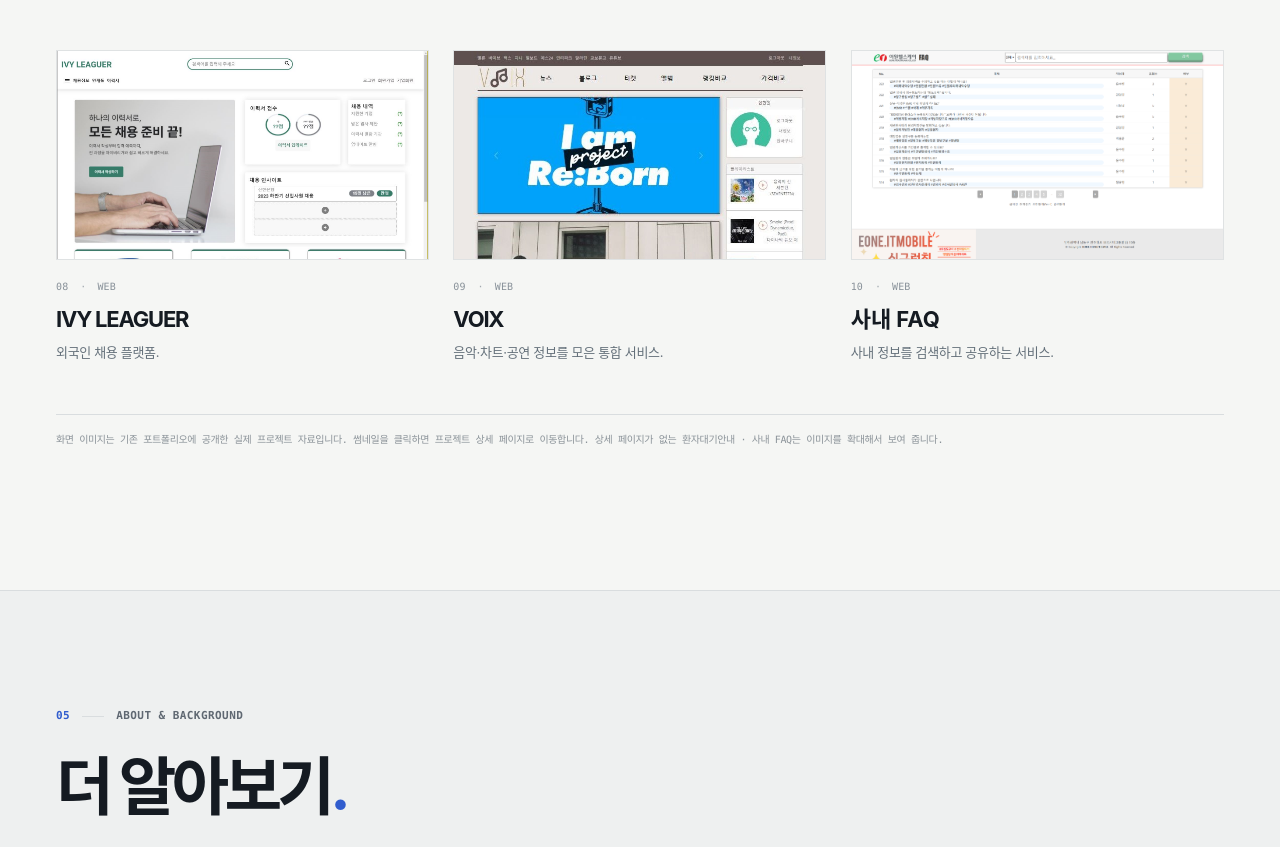
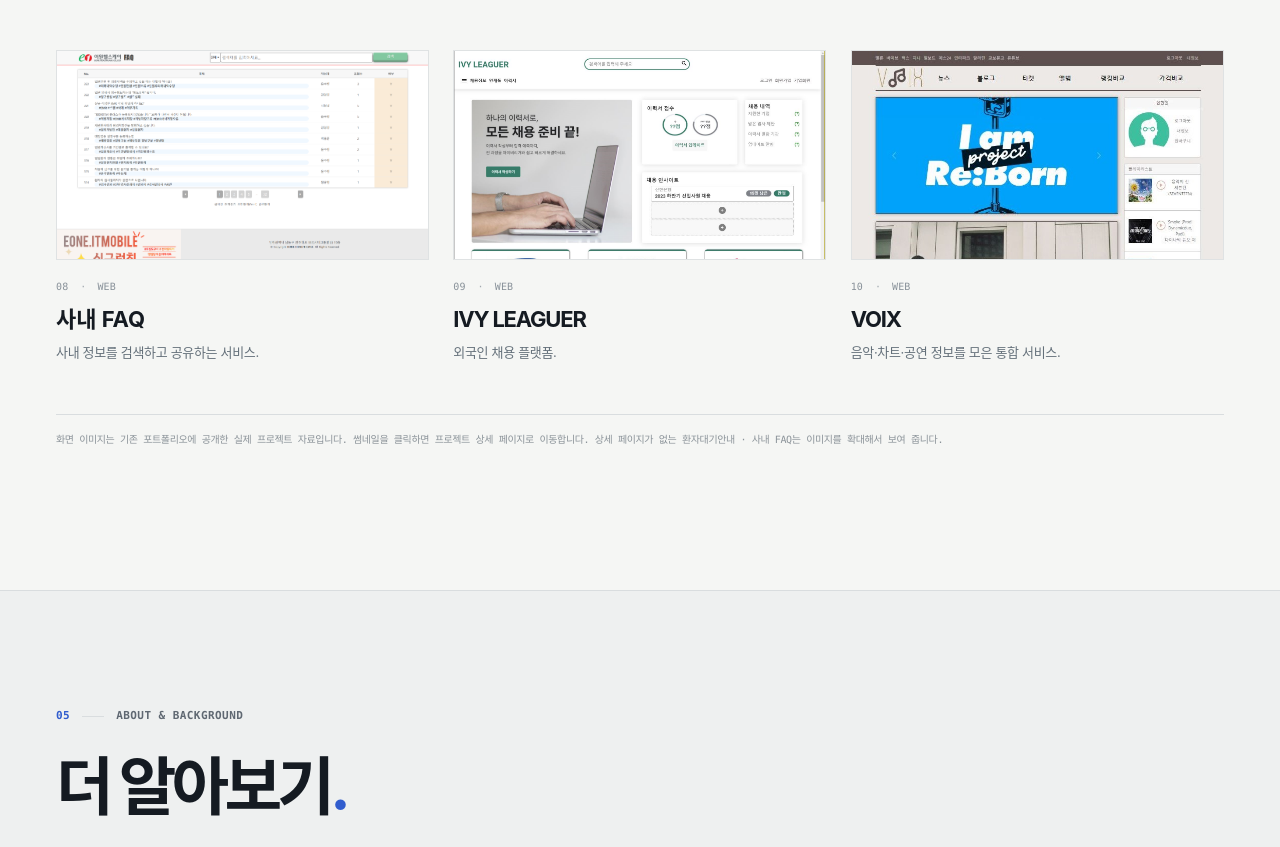
Before and after one commit to simhyeoncheol/simhyeoncheol.github.io, a plain HTML site: page index.html in a window 1280 px wide. Shown: the part 5532-6379 px from the top of the page. Drawn offline with Linux system fonts and the light colour scheme.

Commit message:
사내 FAQ 프로젝트를 8번으로 이동

```diff
--- a/index.html
+++ b/index.html
@@ -119,14 +119,14 @@
           <article class="project-card project-third" id="project-pdp" data-type="web" data-keywords="환자대기안내 시스템 pdp healthcare hospital web">
             <button class="project-image" type="button" data-lightbox="assets/img/portfolio/portfolio-pdp.png" data-title="환자대기안내 시스템" aria-label="환자대기안내 시스템 프로젝트 이미지 크게 보기"><span class="image-placeholder image-pdp" aria-hidden="true"><b>Patient Display</b><span>HEALTHCARE</span></span><img src="assets/img/portfolio/portfolio-pdp.png" alt="병원 환자대기안내 시스템 화면" loading="lazy" width="1000" height="563"><span class="zoom-mark" aria-hidden="true">↗</span></button><div class="project-body"><div class="project-meta"><span>07</span><span>WEB</span></div><h3><button type="button" class="title-image-open" data-lightbox="assets/img/portfolio/portfolio-pdp.png" data-title="환자대기안내 시스템">환자대기안내 <span aria-hidden="true">↗</span></button></h3><p>병원 환자 대기 정보 안내.</p></div>
           </article>
+          <article class="project-card project-third" id="project-faq" data-type="web" data-keywords="faq 사내 내부 서비스 knowledge web">
+            <button class="project-image" type="button" data-lightbox="assets/img/portfolio/portfolio-faq.png" data-title="사내 FAQ" aria-label="사내 FAQ 프로젝트 이미지 크게 보기"><span class="image-placeholder image-faq" aria-hidden="true"><b>Internal FAQ</b><span>KNOWLEDGE BASE</span></span><img src="assets/img/portfolio/portfolio-faq.png" alt="사내 FAQ 웹 시스템의 목록 화면" loading="lazy" width="1000" height="563"><span class="zoom-mark" aria-hidden="true">↗</span></button><div class="project-body"><div class="project-meta"><span>08</span><span>WEB</span></div><h3><button type="button" class="title-image-open" data-lightbox="assets/img/portfolio/portfolio-faq.png" data-title="사내 FAQ">사내 FAQ <span aria-hidden="true">↗</span></button></h3><p>사내 정보를 검색하고 공유하는 서비스.</p></div>
+          </article>
           <article class="project-card project-third" id="project-ivy" data-type="web" data-keywords="ivy leaguer 외국인 채용 플랫폼 web">
-            <a class="project-image" href="portfolio-details-Ivy.html" aria-label="IVY LEAGUER 프로젝트 상세 보기"><span class="image-placeholder image-ivy" aria-hidden="true"><b>IVY LEAGUER</b><span>RECRUITMENT</span></span><img src="assets/img/portfolio/portfolio-ivy.jpg" alt="IVY LEAGUER 외국인 채용 플랫폼 메인 화면" loading="lazy" width="1000" height="563"><span class="zoom-mark" aria-hidden="true">↗</span></a><div class="project-body"><div class="project-meta"><span>08</span><span>WEB</span></div><h3><a href="portfolio-details-Ivy.html">IVY LEAGUER <span aria-hidden="true">↗</span></a></h3><p>외국인 채용 플랫폼.</p></div>
+            <a class="project-image" href="portfolio-details-Ivy.html" aria-label="IVY LEAGUER 프로젝트 상세 보기"><span class="image-placeholder image-ivy" aria-hidden="true"><b>IVY LEAGUER</b><span>RECRUITMENT</span></span><img src="assets/img/portfolio/portfolio-ivy.jpg" alt="IVY LEAGUER 외국인 채용 플랫폼 메인 화면" loading="lazy" width="1000" height="563"><span class="zoom-mark" aria-hidden="true">↗</span></a><div class="project-body"><div class="project-meta"><span>09</span><span>WEB</span></div><h3><a href="portfolio-details-Ivy.html">IVY LEAGUER <span aria-hidden="true">↗</span></a></h3><p>외국인 채용 플랫폼.</p></div>
           </article>
           <article class="project-card project-third" id="project-voix" data-type="web" data-keywords="voix 뮤직 스트리밍 공연 차트 예매 spring oracle">
-            <a class="project-image" href="portfolio-details.html" aria-label="VOIX 프로젝트 상세 보기"><span class="image-placeholder image-voix" aria-hidden="true"><b>VOIX</b><span>MUSIC PLATFORM</span></span><img src="assets/img/portfolio/portfolio-voix.jpg" alt="VOIX 음악 통합 서비스 웹 화면" loading="lazy" width="1000" height="563"><span class="zoom-mark" aria-hidden="true">↗</span></a><div class="project-body"><div class="project-meta"><span>09</span><span>WEB</span></div><h3><a href="portfolio-details.html">VOIX <span aria-hidden="true">↗</span></a></h3><p>음악·차트·공연 정보를 모은 통합 서비스.</p></div>
-          </article>
-          <article class="project-card project-third" id="project-faq" data-type="web" data-keywords="faq 사내 내부 서비스 knowledge web">
-            <button class="project-image" type="button" data-lightbox="assets/img/portfolio/portfolio-faq.png" data-title="사내 FAQ" aria-label="사내 FAQ 프로젝트 이미지 크게 보기"><span class="image-placeholder image-faq" aria-hidden="true"><b>Internal FAQ</b><span>KNOWLEDGE BASE</span></span><img src="assets/img/portfolio/portfolio-faq.png" alt="사내 FAQ 웹 시스템의 목록 화면" loading="lazy" width="1000" height="563"><span class="zoom-mark" aria-hidden="true">↗</span></button><div class="project-body"><div class="project-meta"><span>10</span><span>WEB</span></div><h3><button type="button" class="title-image-open" data-lightbox="assets/img/portfolio/portfolio-faq.png" data-title="사내 FAQ">사내 FAQ <span aria-hidden="true">↗</span></button></h3><p>사내 정보를 검색하고 공유하는 서비스.</p></div>
+            <a class="project-image" href="portfolio-details.html" aria-label="VOIX 프로젝트 상세 보기"><span class="image-placeholder image-voix" aria-hidden="true"><b>VOIX</b><span>MUSIC PLATFORM</span></span><img src="assets/img/portfolio/portfolio-voix.jpg" alt="VOIX 음악 통합 서비스 웹 화면" loading="lazy" width="1000" height="563"><span class="zoom-mark" aria-hidden="true">↗</span></a><div class="project-body"><div class="project-meta"><span>10</span><span>WEB</span></div><h3><a href="portfolio-details.html">VOIX <span aria-hidden="true">↗</span></a></h3><p>음악·차트·공연 정보를 모은 통합 서비스.</p></div>
           </article>
         </div>
         <p class="project-archive-note">화면 이미지는 기존 포트폴리오에 공개한 실제 프로젝트 자료입니다. 썸네일을 클릭하면 프로젝트 상세 페이지로 이동합니다. 상세 페이지가 없는 환자대기안내 · 사내 FAQ는 이미지를 확대해서 보여 줍니다.</p>
```
